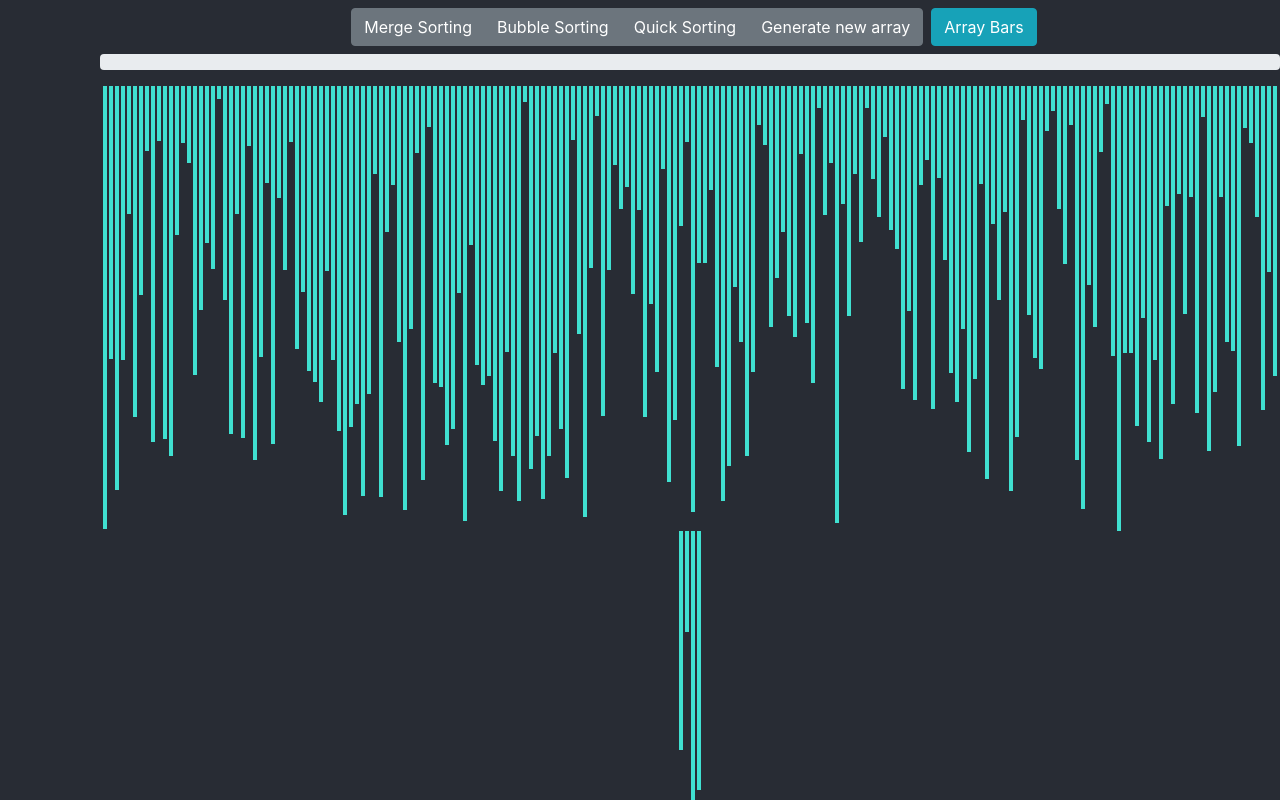
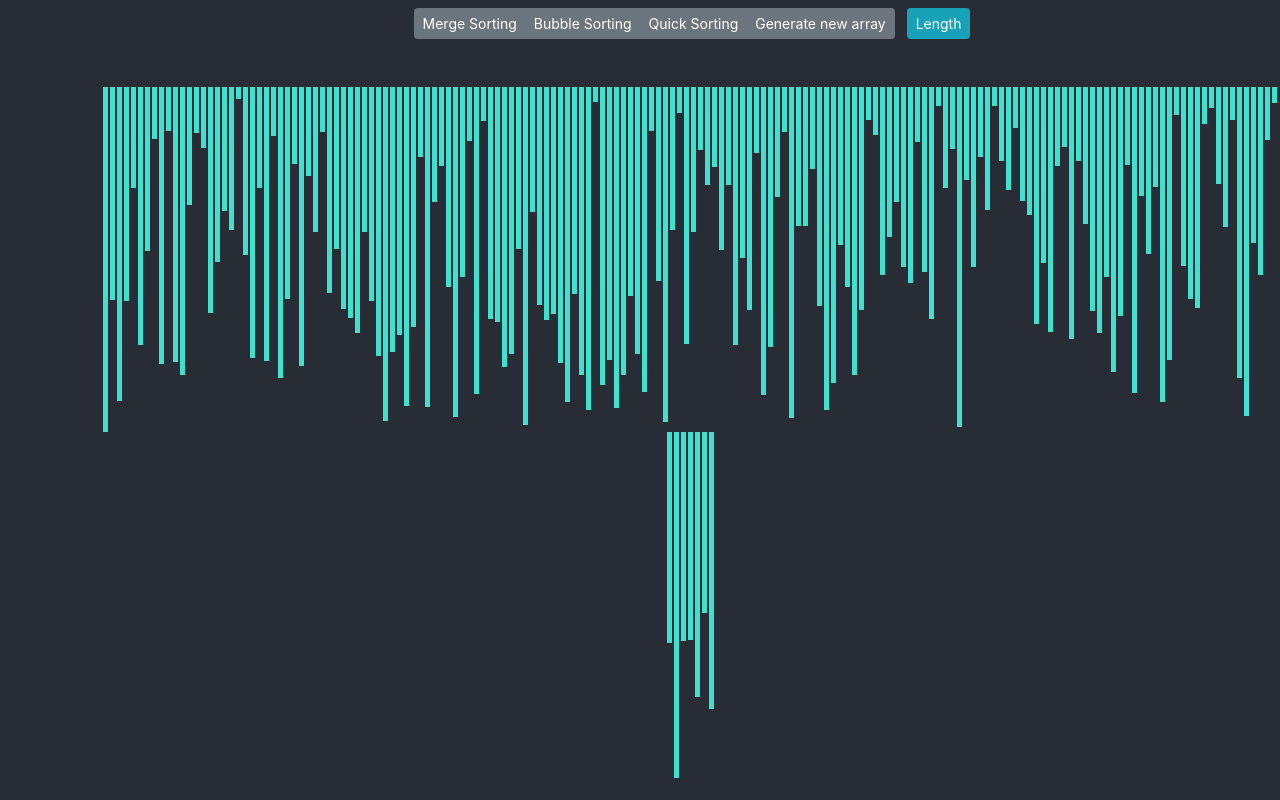
Before and after one commit to rahulkapoor253/Sorting-Visualiser, a React (Create React App) app in the folder sortingvisualiser/: page / in a window 1280 px wide. Shown: the top 800 px of the page. Built offline with nearby package versions, Linux system fonts and the light colour scheme.

Commit message:
progress bar changes

```diff
--- a/sortingvisualiser/src/components/ProgressBar.js
+++ b/sortingvisualiser/src/components/ProgressBar.js
@@ -1,5 +1,5 @@
 import React, { Component } from 'react';
-import { Progress, Button } from 'reactstrap';
+import { Progress } from 'reactstrap';
 
 class ProgressBar extends Component {
 
@@ -7,8 +7,12 @@ class ProgressBar extends Component {
     return (
       <div style={{
         marginBottom : '16px',
+        width : '350px',
+        position : 'relative'
      }}>
-         <Progress color="success" value={this.props.data} />
+         <Progress bar color="success" value={this.props.data}>
+           Bar Length
+         </Progress>
       </div>
     )
   }
--- a/sortingvisualiser/src/components/SortingVisualiser.css
+++ b/sortingvisualiser/src/components/SortingVisualiser.css
@@ -1,11 +1,12 @@
 .array-container {
     position: absolute;
     margin-left: 100px;
+    justify-content: center;
+    align-items: center;
     /* top: 100px; */
   }
 
   .array-bar {
-    width: 4px;
     display: inline-block;
     margin: 0 1px;
     color: transparent;
@@ -14,3 +15,8 @@
   .btn-group {
       margin: 8px;
   }
+
+  .btnaction {
+    margin: 4px;
+    padding: 2px;
+  }
--- a/sortingvisualiser/src/components/SortingVisualiser.js
+++ b/sortingvisualiser/src/components/SortingVisualiser.js
@@ -21,8 +21,7 @@ super(props);
 this.state = {
     dataArray : [],
     percent : 0,
-    barCount : 200,
-    maxBarHeght : 450
+    maxBarHeght : 350,
 }
 
 }
@@ -31,7 +30,7 @@ increment = () => {
     const val = this.state.percent >= 100 ? 0 : this.state.percent + 25;
     this.setState(() => ({
       percent: val,
-      maxBarHeght : 450 + val*2,
+      maxBarHeght : 350 + val*2,
     }));
 
     //call random array generate
@@ -48,7 +47,7 @@ generateRandomNumber = () => {
 getRandomNumbers = () => {
    const arr = [];
 
-    for(let x=0;x<this.state.barCount;x++) {
+    for(let x=0;x<175;x++) {
         arr.push(this.generateRandomNumber());
    }
 
@@ -181,17 +180,21 @@ render() {
     return (
         <div className="array-container">
 
+       <div>
         <ButtonGroup className="btn-group">
-            <Button onClick={this.handleVisualise} className="btn">Merge Sorting</Button>
-            <Button onClick={this.handleBubbleVisualise} className="btn btn-left">Bubble Sorting</Button>
-            <Button onClick={this.handleQuickVisualise} className="btn btn-left">Quick Sorting</Button>
-            <Button className="btn-new" onClick={this.getRandomNumbers}>Generate new array</Button>
+            <Button size="sm" onClick={this.handleVisualise} className="btn">Merge Sorting</Button>
+            <Button size="sm" onClick={this.handleBubbleVisualise} className="btn btn-left">Bubble Sorting</Button>
+            <Button size="sm" onClick={this.handleQuickVisualise} className="btn btn-left">Quick Sorting</Button>
+            <Button size="sm" className="btn-new" onClick={this.getRandomNumbers}>Generate new array</Button>
         </ButtonGroup>
 
-        <Button color="info" onClick={this.increment}>Array Bars</Button>
+            <Button className="btnaction" size="sm" color="info" onClick={this.increment}>Length</Button>
 
             <ProgressBar data={this.state.percent}/>
 
+            </div>
+
+        <div>
             {dataArray.map((val, idx) => (
                  <div
                  className="array-bar"
@@ -199,8 +202,11 @@ render() {
                  style={{
                    backgroundColor: PRIMARY_COLOR,
                    height: `${val}px`,
+                    width : `5px`
                 }}>{val}</div>
             ))}
+
+        </div>
 
         </div>
     )
```
